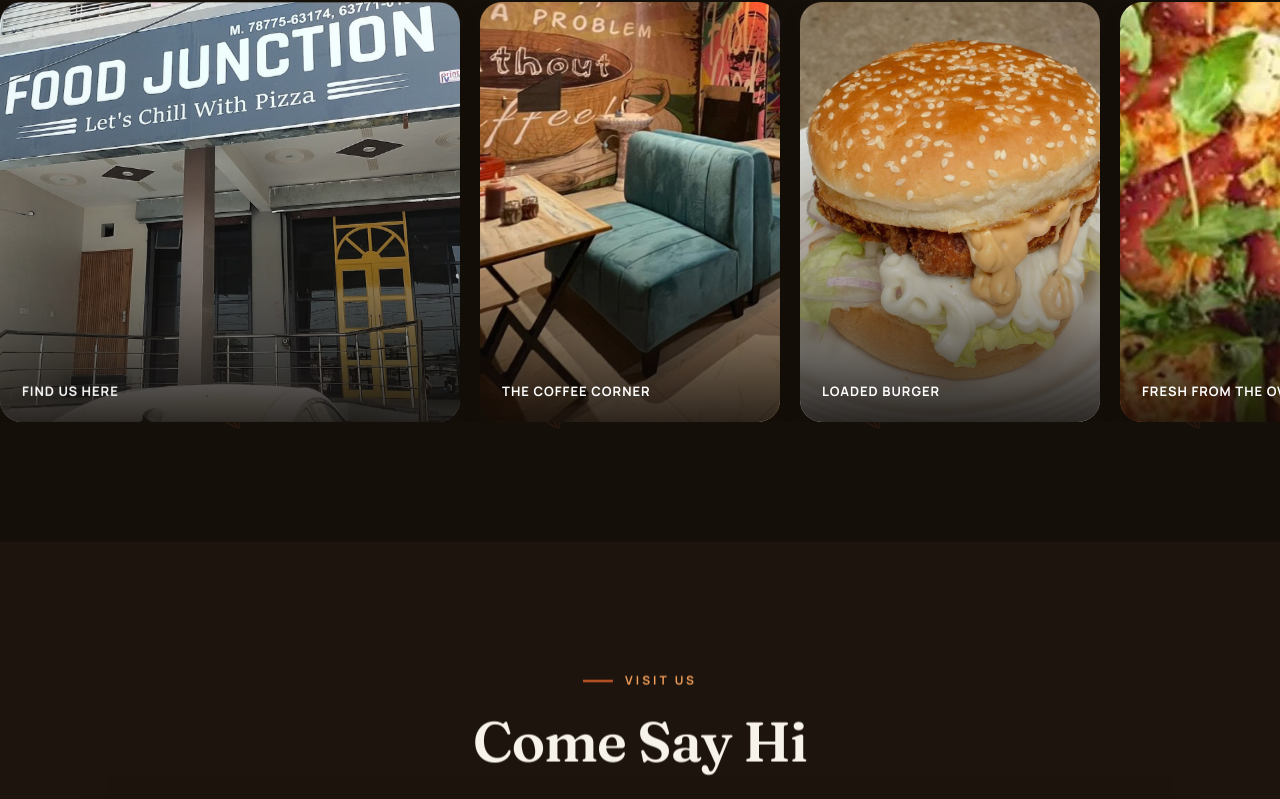
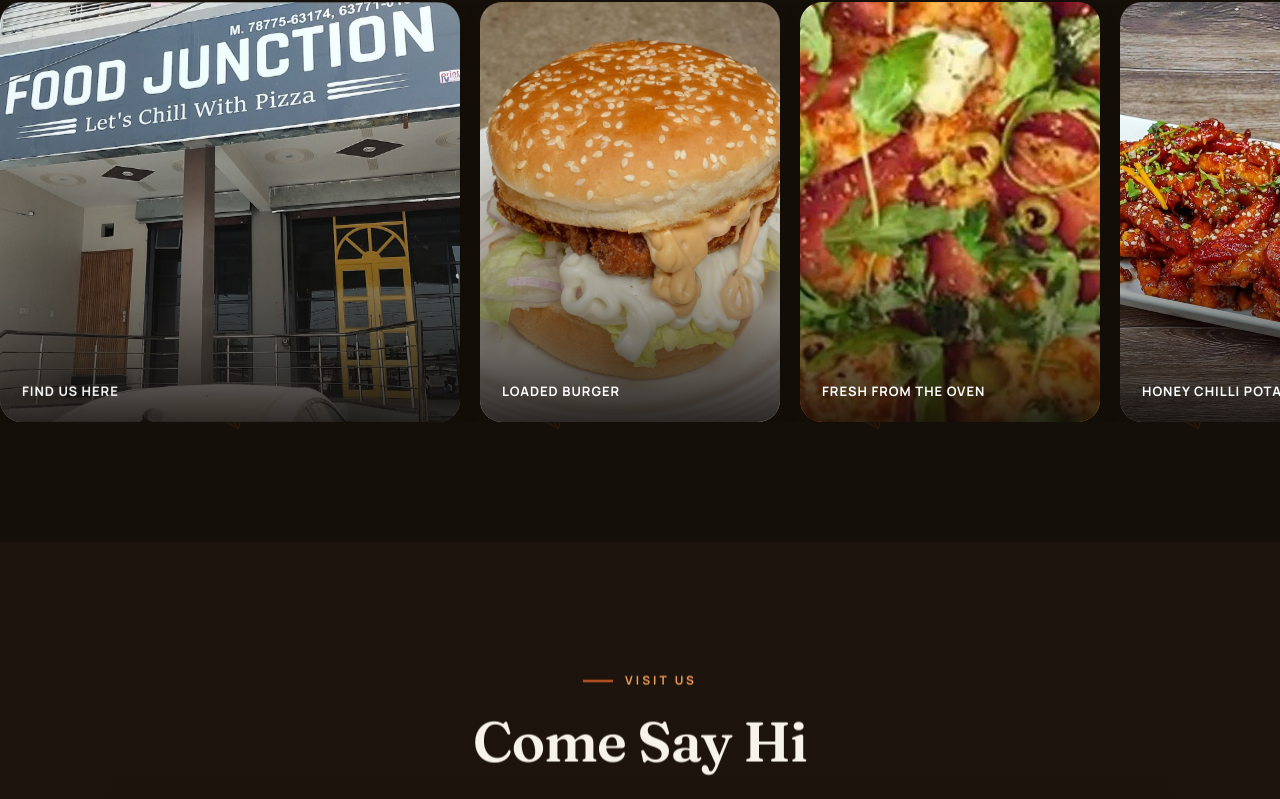
Before and after one commit to hridyaaggarwalbusiness-cmd/Food-Junction, a React (Vite) app: page / in a window 1280 px wide. Shown: the part 2222-3021 px from the top of the page. Built offline with nearby package versions, Linux system fonts and the light colour scheme.

Commit message:
Keep only the sharpest, best-composed photos in the gallery
Drops the mural corner shot, which was noticeably weaker (busier
composition, lower native resolution) than the storefront and
professional food photography it sat alongside.

```diff
--- a/src/components/Gallery.jsx
+++ b/src/components/Gallery.jsx
@@ -1,6 +1,5 @@
 import Reveal from './Reveal'
 import storefrontSignage from '../assets/restaurant/storefront-signage.jpg'
-import muralCorner from '../assets/restaurant/mural-corner.jpg'
 import burgerCover from '../assets/restaurant/burger-cover.jpg'
 import pizzaBanner from '../assets/restaurant/pizza-banner.jpg'
 import honeyChilliPotato from '../assets/restaurant/honey-chilli-potato.jpg'
@@ -8,7 +7,6 @@ import chilliPotato from '../assets/restaurant/chilli-potato.jpg'
 
 const cards = [
   { photo: storefrontSignage, label: 'Find Us Here', wide: true },
-  { photo: muralCorner, label: 'The Coffee Corner' },
   { photo: burgerCover, label: 'Loaded Burger' },
   { photo: pizzaBanner, label: 'Fresh From The Oven' },
   { photo: honeyChilliPotato, label: 'Honey Chilli Potato' },
```
Also changed, not shown: src/assets/restaurant/mural-corner.jpg (deleted).
